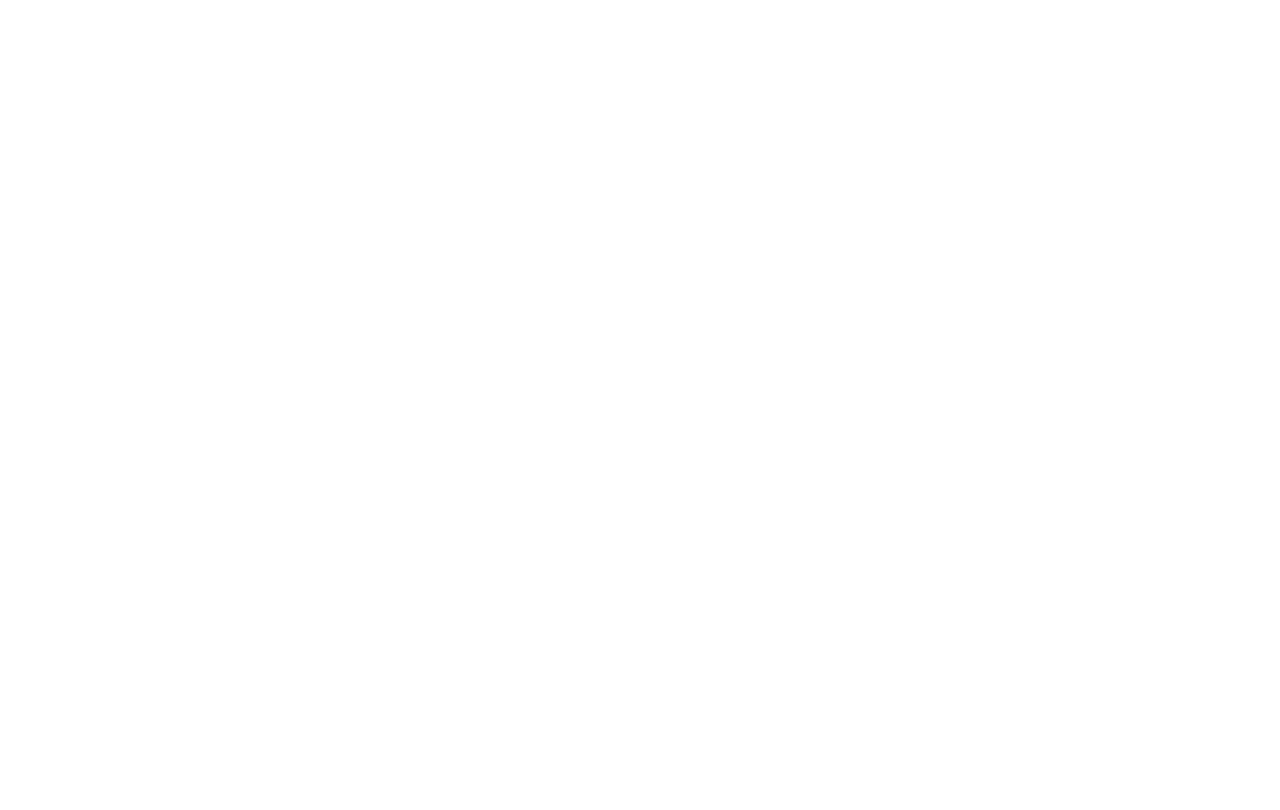
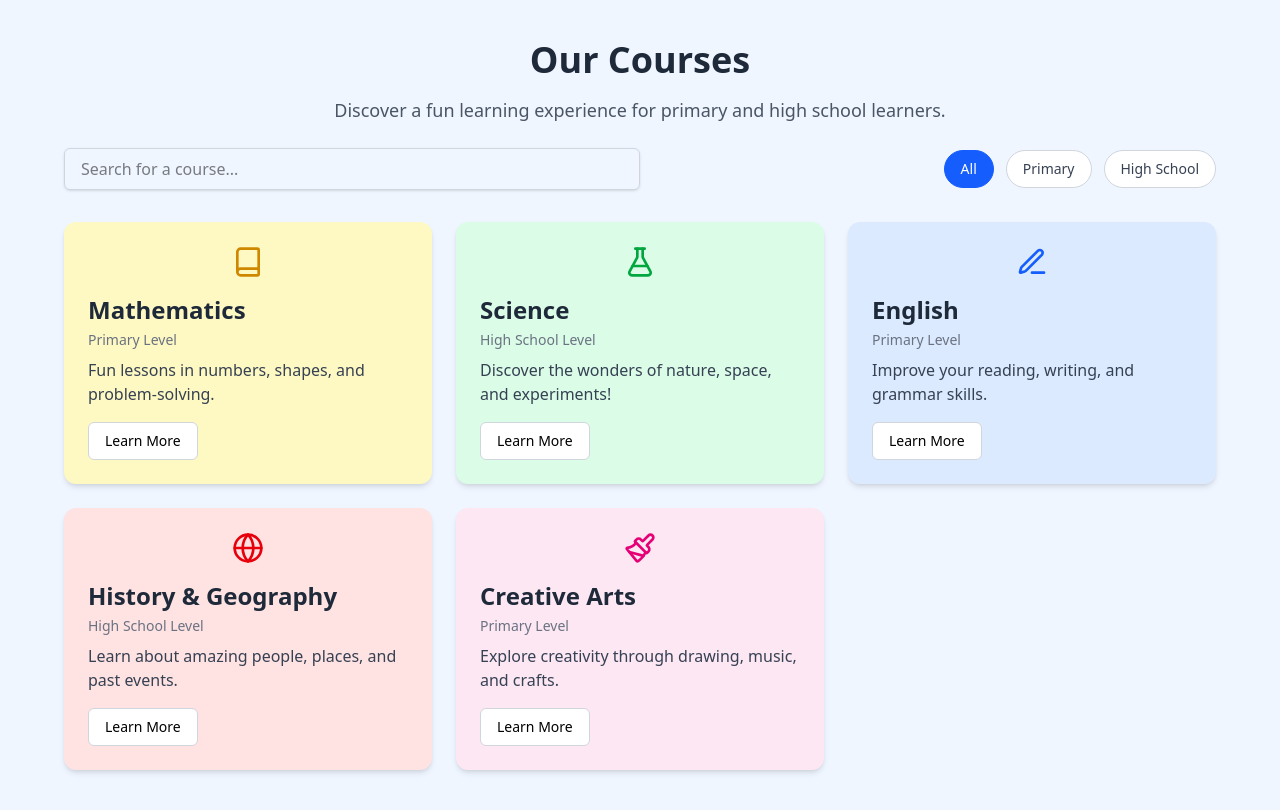
Before and after one commit to Nicolex0/EduConnect, a React (Vite) app: page /courses in a window 1280 px wide. Before the commit this address had no page. Built offline with nearby package versions, Linux system fonts and the light colour scheme.

Commit message:
adding courses page with cards for each course with a learn more button and search bar with filters

```diff
--- a/package.json
+++ b/package.json
@@ -11,6 +11,7 @@
   },
   "dependencies": {
     "@tailwindcss/vite": "^4.1.4",
+    "lucide-react": "^0.503.0",
     "react": "^19.0.0",
     "react-dom": "^19.0.0",
     "react-router-dom": "^7.5.1",
--- a/src/App.jsx
+++ b/src/App.jsx
@@ -1,7 +1,7 @@
 import { BrowserRouter as Router, Routes, Route } from 'react-router-dom';
 import HomePage from './components/HomePage';
 import AboutPage from './components/About';
-// import CoursesPage from './components/Courses';
+import CoursesPage from './components/CoursesPage';
 // import AccountPage from './components/Account';
 
 function App() {
@@ -10,8 +10,8 @@ function App() {
       <Routes>
         <Route path="/" element={<HomePage />} />       {/* Home page route */}
         <Route path="/about" element={<AboutPage />} />  {/* About page route */}
-        {/* <Route path="/courses" element={<CoursesPage />} />
-        <Route path="/account" element={<AccountPage />} />   */}
+        <Route path="/courses" element={<CoursesPage />} />
+        {/* <Route path="/account" element={<AccountPage />} />   */}
       </Routes>
     </Router>
   );
--- /dev/null
+++ b/src/components/CoursesPage.jsx
@@ -0,0 +1,120 @@
+import React, { useState } from 'react';
+import {
+  Book,
+  FlaskConical,
+  PenLine,
+  Globe,
+  Paintbrush,
+} from 'lucide-react';
+
+const subjects = [
+  {
+    title: 'Mathematics',
+    level: 'Primary',
+    description: 'Fun lessons in numbers, shapes, and problem-solving.',
+    icon: <Book className="w-8 h-8 text-yellow-600" />,
+    color: 'bg-yellow-100',
+  },
+  {
+    title: 'Science',
+    level: 'High School',
+    description: 'Discover the wonders of nature, space, and experiments!',
+    icon: <FlaskConical className="w-8 h-8 text-green-600" />,
+    color: 'bg-green-100',
+  },
+  {
+    title: 'English',
+    level: 'Primary',
+    description: 'Improve your reading, writing, and grammar skills.',
+    icon: <PenLine className="w-8 h-8 text-blue-600" />,
+    color: 'bg-blue-100',
+  },
+  {
+    title: 'History & Geography',
+    level: 'High School',
+    description: 'Learn about amazing people, places, and past events.',
+    icon: <Globe className="w-8 h-8 text-red-600" />,
+    color: 'bg-red-100',
+  },
+  {
+    title: 'Creative Arts',
+    level: 'Primary',
+    description: 'Explore creativity through drawing, music, and crafts.',
+    icon: <Paintbrush className="w-8 h-8 text-pink-600" />,
+    color: 'bg-pink-100',
+  },
+];
+
+const CoursesPage = () => {
+  const [searchTerm, setSearchTerm] = useState('');
+  const [activeFilter, setActiveFilter] = useState('All');
+
+  const filteredSubjects = subjects.filter(subject => {
+    const matchesSearch = subject.title.toLowerCase().includes(searchTerm.toLowerCase());
+    const matchesFilter = activeFilter === 'All' || subject.level === activeFilter;
+    return matchesSearch && matchesFilter;
+  });
+
+  return (
+    <div className="min-h-screen bg-blue-50 py-10 px-6">
+      <div className="max-w-6xl mx-auto">
+        <h2 className="text-4xl font-bold text-center text-gray-800 mb-4">Our Courses</h2>
+        <p className="text-center text-gray-600 text-lg mb-6">
+          Discover a fun learning experience for primary and high school learners.
+        </p>
+
+        {/* Search + Filters */}
+        <div className="flex flex-col sm:flex-row justify-between items-center gap-4 mb-8">
+          <input
+            type="text"
+            placeholder="Search for a course..."
+            className="w-full sm:w-1/2 px-4 py-2 border border-gray-300 rounded-md shadow-sm focus:outline-none focus:ring-2 focus:ring-blue-400"
+            value={searchTerm}
+            onChange={e => setSearchTerm(e.target.value)}
+          />
+          <div className="flex gap-3">
+            {['All', 'Primary', 'High School'].map(level => (
+              <button
+                key={level}
+                onClick={() => setActiveFilter(level)}
+                className={`px-4 py-2 rounded-full text-sm font-medium border transition ${
+                  activeFilter === level
+                    ? 'bg-blue-600 text-white border-blue-600'
+                    : 'bg-white text-gray-700 border-gray-300 hover:bg-gray-100'
+                }`}
+              >
+                {level}
+              </button>
+            ))}
+          </div>
+        </div>
+
+        {/* Courses Grid */}
+        <div className="grid grid-cols-1 sm:grid-cols-2 lg:grid-cols-3 gap-6">
+          {filteredSubjects.length > 0 ? (
+            filteredSubjects.map((subject, index) => (
+              <div
+                key={index}
+                className={`rounded-xl shadow-md p-6 transition-transform hover:scale-105 hover:shadow-lg ${subject.color}`}
+              >
+                <div className="flex items-center justify-center mb-4">
+                  {subject.icon}
+                </div>
+                <h3 className="text-2xl font-semibold text-gray-800 mb-1">{subject.title}</h3>
+                <p className="text-sm text-gray-500 mb-2">{subject.level} Level</p>
+                <p className="text-gray-700 mb-4">{subject.description}</p>
+                <button className="mt-auto px-4 py-2 bg-white border border-gray-300 rounded-md text-sm font-medium hover:bg-gray-100 transition">
+                  Learn More
+                </button>
+              </div>
+            ))
+          ) : (
+            <p className="text-center text-gray-600 col-span-full">No courses match your search 😥</p>
+          )}
+        </div>
+      </div>
+    </div>
+  );
+};
+
+export default CoursesPage;
```
Also changed, not shown: 1 other file (tests, documents, lock files or other folders).
